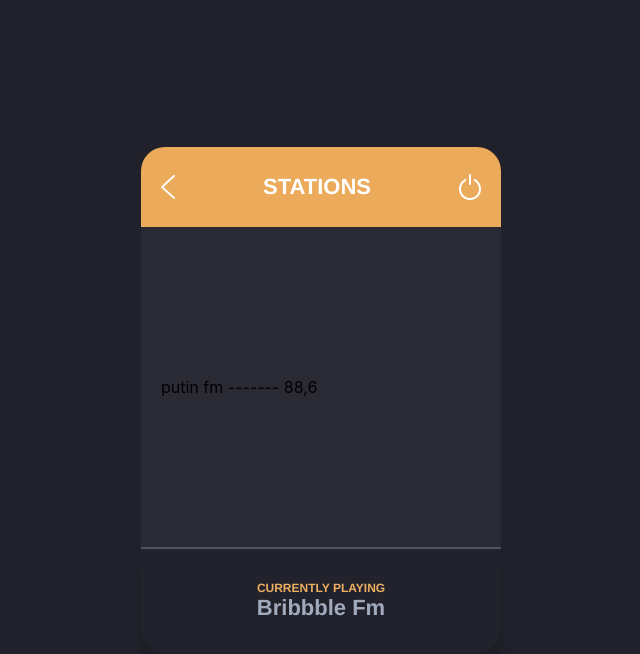
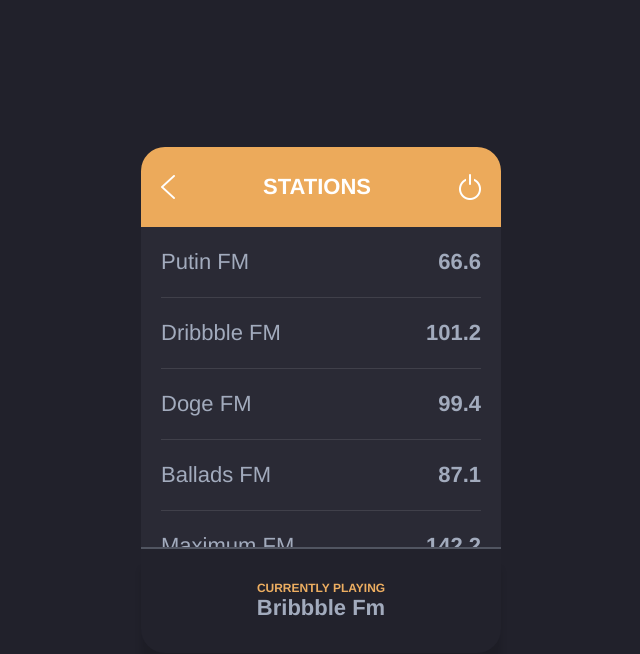
Before and after one commit to kabirswe/Corner_case_React_task, a React (Create React App) app: page / in a window 1280 px wide. Shown: the top 654 px of the page, without its empty margins (319-959 px from the left). Built offline with nearby package versions, Linux system fonts and the light colour scheme.

Commit message:
station list implementation done

```diff
--- a/src/components/Content/Content.tsx
+++ b/src/components/Content/Content.tsx
@@ -1,14 +1,58 @@
-import React from 'react';
+import React, {useState} from 'react';
+import { ListItems } from './ListItem';
+import FmImage from './static/image/fm.png';
 import styles from './static/Content.module.scss';
 
-export interface ContentProps {
-    title: string;
-}
+const stationData = [
+    {
+        name: 'Putin FM',
+        frequency: 66.6,
+        image: FmImage
+    },
+    {
+        name: 'Dribbble FM',
+        frequency: 101.2,
+        image: FmImage
+    },
+    {
+        name: 'Doge FM',
+        frequency: 99.4,
+        image: FmImage
+    },
+    {
+        name: 'Ballads FM',
+        frequency: 87.1,
+        image: FmImage
+    },
+    {
+        name: 'Maximum FM',
+        frequency: 142.2,
+        image: FmImage
+    }
+];
 
-export const Content: React.FC<ContentProps> = ({title}) => {
+export const Content: React.FC = () => {
+
+    const [clicked, setClicked] = useState<string|number>("0");
+    const handleToggle = (val:any) => {
+        if (clicked === val) {
+            return setClicked("0");
+        }
+        setClicked(val);
+    };
+
     return (
         <div className={styles.ContentSection}>
-            putin fm ------- 88,6
+            {stationData.map((item, index) => (
+                <ListItems
+                    onToggle={() => handleToggle(index)}
+                    activeStation={clicked === index}
+                    key={index}
+                    title={item.name}
+                    frequency={item.frequency}
+                    image={item.image}
+                />
+            ))}
         </div>
     )
 }
--- /dev/null
+++ b/src/components/Content/ListItem.tsx
@@ -0,0 +1,28 @@
+import React from 'react';
+import styles from './static/ListItem.module.scss';
+import MinusImage from './static/image/minus.png';
+import PlusImage from './static/image/plus.png';
+
+export interface ListItemsProps {
+    title: string,
+    activeStation: boolean;
+    frequency: number;
+    image: string;
+    onToggle(): any;
+}
+
+export const ListItems: React.FC<ListItemsProps> = ({title, frequency, image, activeStation, onToggle }) => {
+    return (
+        <div className={styles.ListSection}>
+            <div className={activeStation ? (`${styles.FlipPanel} ${styles.FlipPanelShow}`) : styles.FlipPanel}>
+                <img src={MinusImage} className={styles.Minus} />
+                <img src={image} className={styles.FmImage} />
+                <img src={PlusImage} className={styles.Plus} />
+            </div>
+            <div className={styles.StationInfo} onClick={onToggle}>
+                <p className={styles.TitleName}>{title}</p>
+                <p className={styles.TitleFrequency}>{frequency}</p>
+            </div>
+        </div>
+    )
+}
--- a/src/components/Content/static/Content.module.scss
+++ b/src/components/Content/static/Content.module.scss
@@ -1,13 +1,11 @@
 .ContentSection {
-    background-color: rgb(236, 170, 91);
     width: 320px;
     height: 320px;
     padding: 0 20px;
     display: flex;
-    align-items: center;
-    justify-content: space-between;
+    flex-direction: column;
     background-color: #2a2a35;
-
+    overflow-y: auto;
 }
 .Title {
     font-size: 22px;
--- /dev/null
+++ b/src/components/Content/static/ListItem.module.scss
@@ -0,0 +1,53 @@
+.ListSection {
+    width: 100%;
+    display: flex;
+    flex-direction: column;
+    background-color: #2a2a35;
+    padding: 20px 0;
+    border-bottom: 1px solid rgba(255, 255, 255, 0.102);
+    &:last-child {
+        border-bottom: 0;
+    }
+}
+.FlipPanel {
+    display: none;
+    width: 100%;
+    align-items: center;
+    justify-content: space-between;
+    padding-bottom: 20px;
+    transition: display 1s ease-in-out;
+}
+.FlipPanelShow {
+    display: flex;
+}
+.FmImage {
+    width: 140px;
+    height: 140px;
+}
+.Minus, .Plus {
+    width: 32px;
+    height: 32px;
+    cursor: pointer;
+}
+.StationInfo {
+    display: flex;
+    align-items: center;
+    justify-content: space-between;
+    cursor: pointer;
+}
+.TitleName {
+    font-size: 22px;
+    font-family: "Helvetica Neue";
+    line-height: 1.364;
+    color: rgb(162, 171, 189);
+    margin: 0;
+    text-transform: capitalize;
+}
+.TitleFrequency {
+    font-size: 22px;
+    font-family: "Helvetica Neue";
+    line-height: 1.364;
+    color: rgb(162, 171, 189);
+    font-weight: bold;
+    margin: 0;
+}
--- a/src/components/RadioWidget/RadioWidget.tsx
+++ b/src/components/RadioWidget/RadioWidget.tsx
@@ -12,7 +12,7 @@
     return (
         <div>
             <Header title="stations" />
-            <Content title="ahsjahf" />
+            <Content />
             <Footer topTitle="Currently Playing" title="Bribbble Fm" />
         </div>
     )
```
Also changed, not shown: src/components/Content/static/image/fm.png (added).
